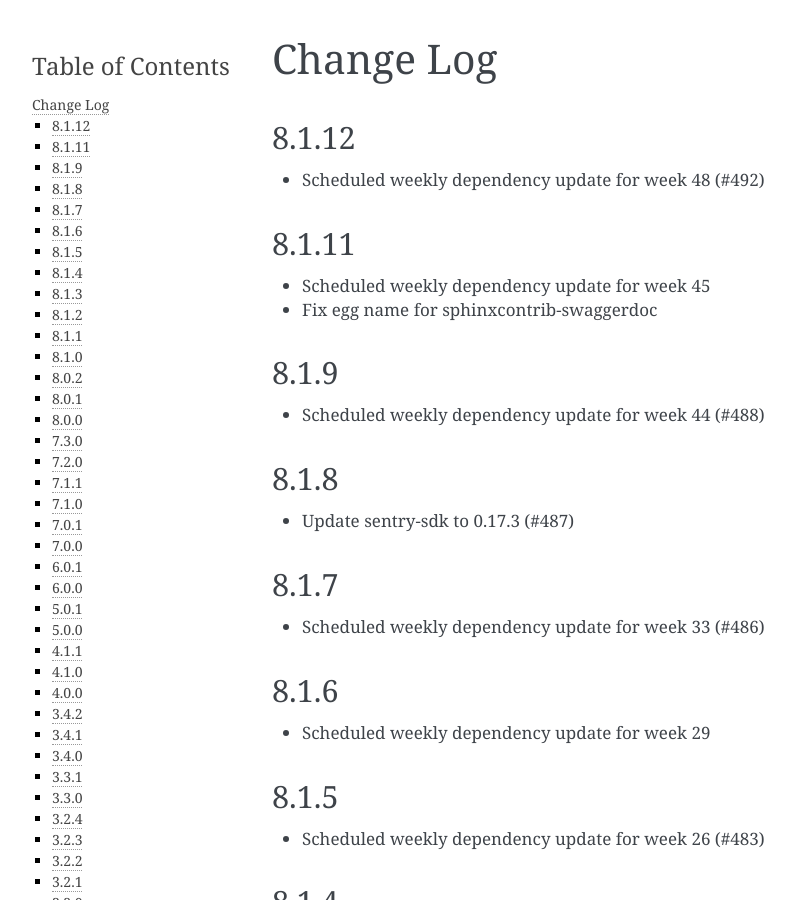
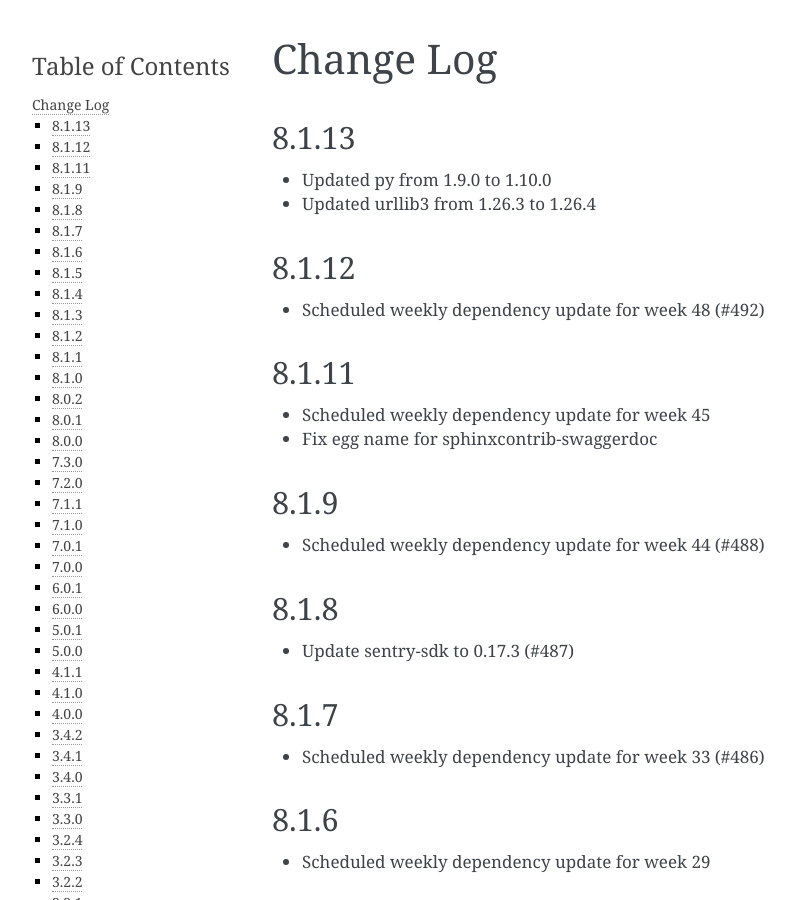
Before and after one commit to openstax/cnx-press, a Sphinx documentation site: the page built from docs/source/changes.rst, in a window 1280 px wide and 900 px high. Shown: the whole window, without its empty margins (148-943 px from the left). Built offline with Sphinx 7.4.7, drawn with Linux system fonts in a browser that asks for light colours.

Commit message:
Updated changelog for 8.1.13

```diff
--- a/docs/source/changes.rst
+++ b/docs/source/changes.rst
@@ -1,6 +1,13 @@
 ==========
 Change Log
 ==========
+
+8.1.13
+------
+
+- Updated py from 1.9.0 to 1.10.0
+- Updated urllib3 from 1.26.3 to 1.26.4
+
 8.1.12
 ------
 
```
